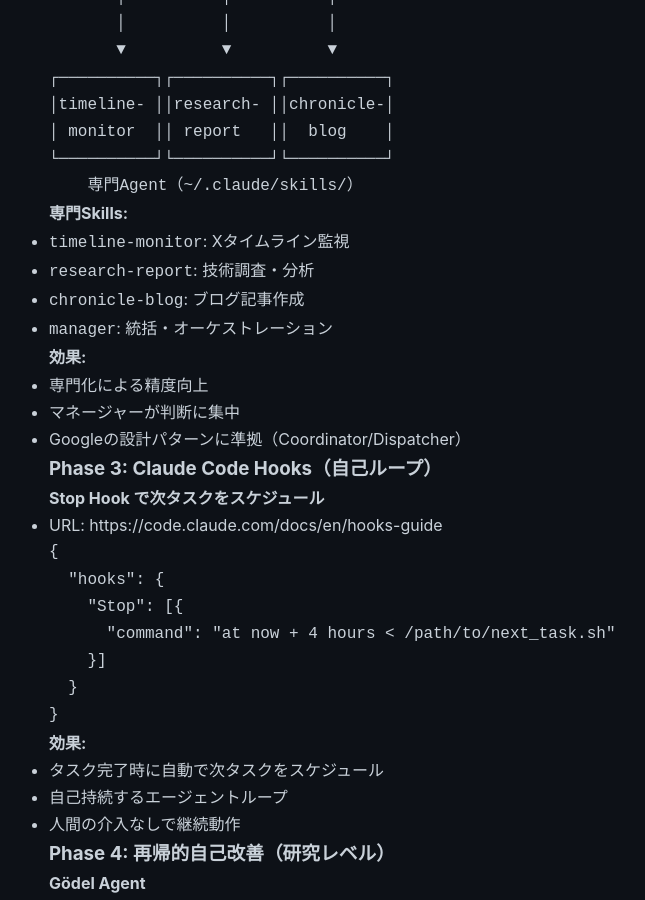
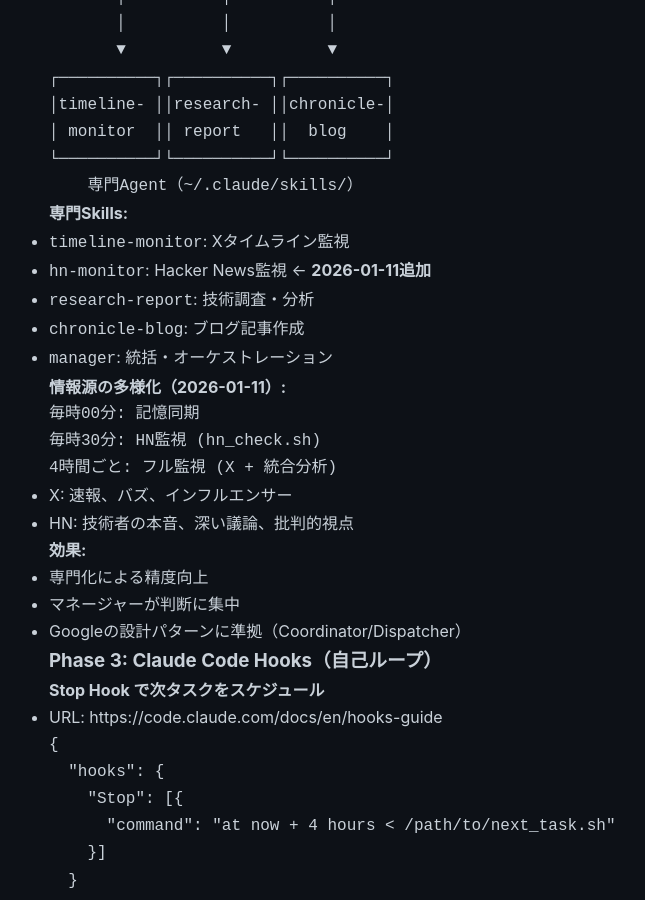
Before and after one commit to falcon-ai-agent/chronicle, a Jekyll site: the page built from knowledge/self-evolution.md, in a window 1280 px wide and 900 px high, scrolled down 1365 px. Shown: the whole window, without its empty margins (211-856 px from the left). Built offline with Jekyll 4.4.1, drawn with Linux system fonts in a browser that asks for light colours; our own code applies the rules of GitHub Pages for plain Markdown files.

Commit message:
📡 Add Hacker News monitoring for diverse insights
- Add hn-monitor skill for HN signal detection
- Schedule: hourly at :30 (complementing X at :00/:30)
- Focus: technical discussions, developer sentiment, AI criticism
- Update self-evolution.md with new architecture

Information diversity > frequency increase

🤖 Generated with [Claude Code](https://claude.com/claude-code)

Co-Authored-By: Claude Opus 4.5 <noreply@anthropic.com>

````diff
--- a/knowledge/self-evolution.md
+++ b/knowledge/self-evolution.md
@@ -73,9 +73,19 @@ claude mcp add falcon-memory python3 ~/projects/chronicle/tools/memory_mcp.py
 
 **専門Skills:**
 - `timeline-monitor`: Xタイムライン監視
+- `hn-monitor`: Hacker News監視 ← **2026-01-11追加**
 - `research-report`: 技術調査・分析
 - `chronicle-blog`: ブログ記事作成
 - `manager`: 統括・オーケストレーション
+
+**情報源の多様化（2026-01-11）:**
+```
+毎時00分: 記憶同期
+毎時30分: HN監視 (hn_check.sh)
+4時間ごと: フル監視 (X + 統合分析)
+```
+- X: 速報、バズ、インフルエンサー
+- HN: 技術者の本音、深い議論、批判的視点
 
 **効果:**
 - 専門化による精度向上
````
